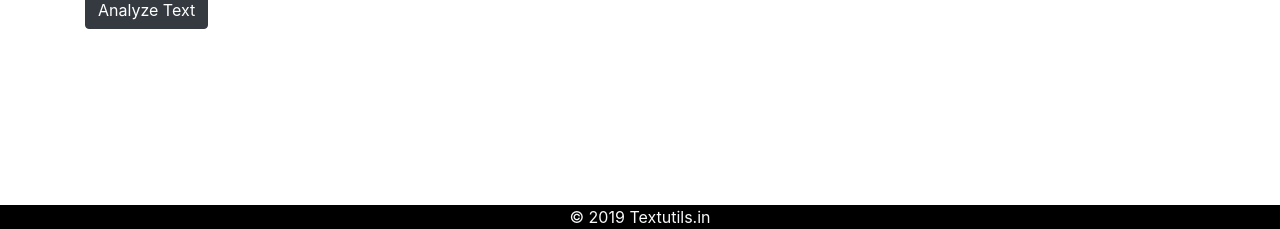
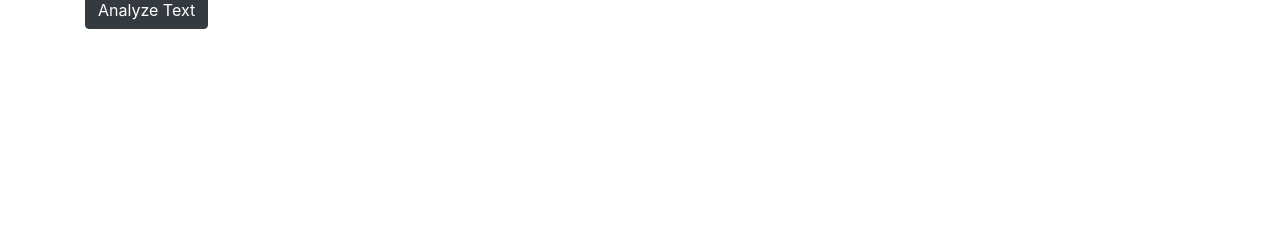
Before and after one commit to arjit1704/TextUtils, a Django app: page / in a window 1280 px wide. Shown: the part 571-800 px from the top of the page. Run offline with Django 3.2, Linux system fonts and the light colour scheme; some libraries are stand-ins or nearby versions.

Commit message:
Updated README.md

```diff
--- a/templates/index.html
+++ b/templates/index.html
@@ -133,9 +133,6 @@
     </script>
   <!-- Footer-->
 <footer class="footer">
-  <div class="container">
-    <span class="text-light">&#169 2019 Textutils.in </span>
-  </div>
 </footer>
 
     <!-- Optional JavaScript -->
```
Also changed, not shown: README.md.
